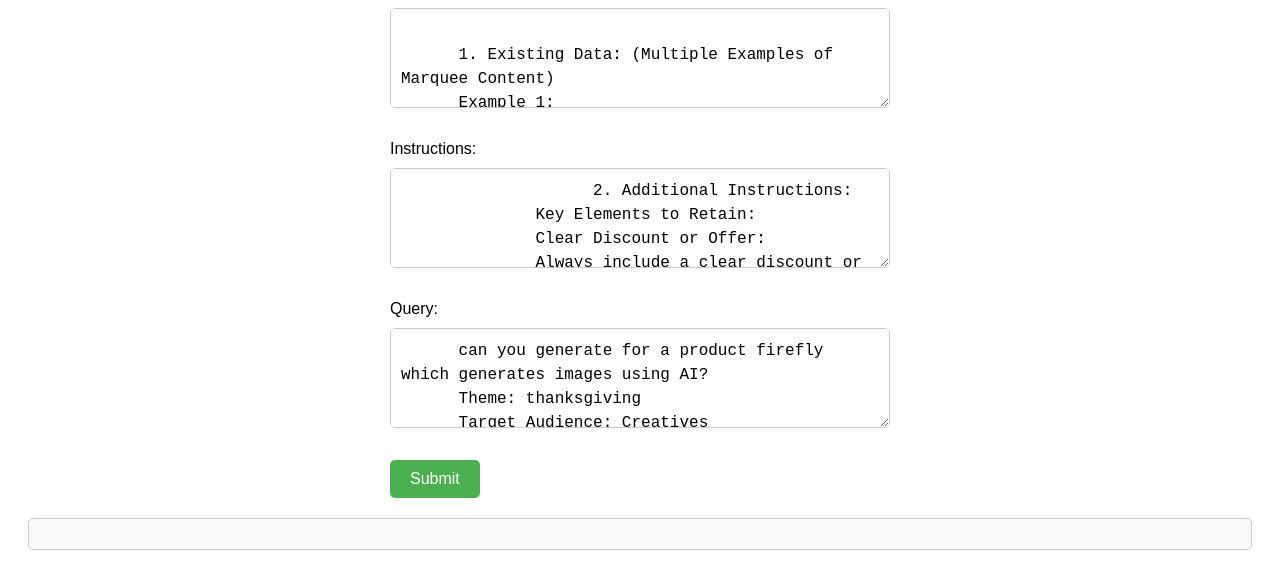
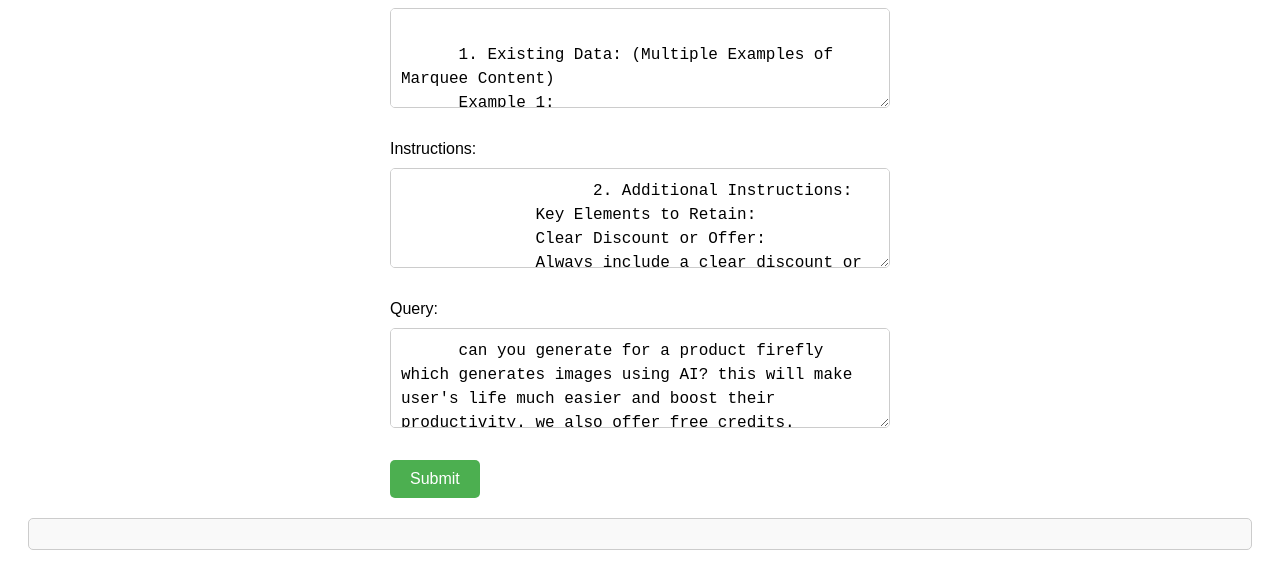
Before and after one commit to nkthakur48/da-nkthakur48, a website: page content-gen.html in a window 1280 px wide. Shown: the part 128-716 px from the top of the page. Drawn offline with Linux system fonts and the light colour scheme.

Commit message:
Update content-gen.html

```diff
--- a/content-gen.html
+++ b/content-gen.html
@@ -187,10 +187,11 @@
 
     <label for="query">Query: </label><br>
     <textarea id="query" name="query" required>
-      can you generate for a product firefly which generates images using AI?
+      can you generate for a product firefly which generates images using AI? this will make user's life much easier and boost their productivity. we also offer free credits.
       Theme: thanksgiving
       Target Audience: Creatives
       Tone: product showcase
+
     </textarea><br><br>
 
     <button type="submit">Submit</button>
```
